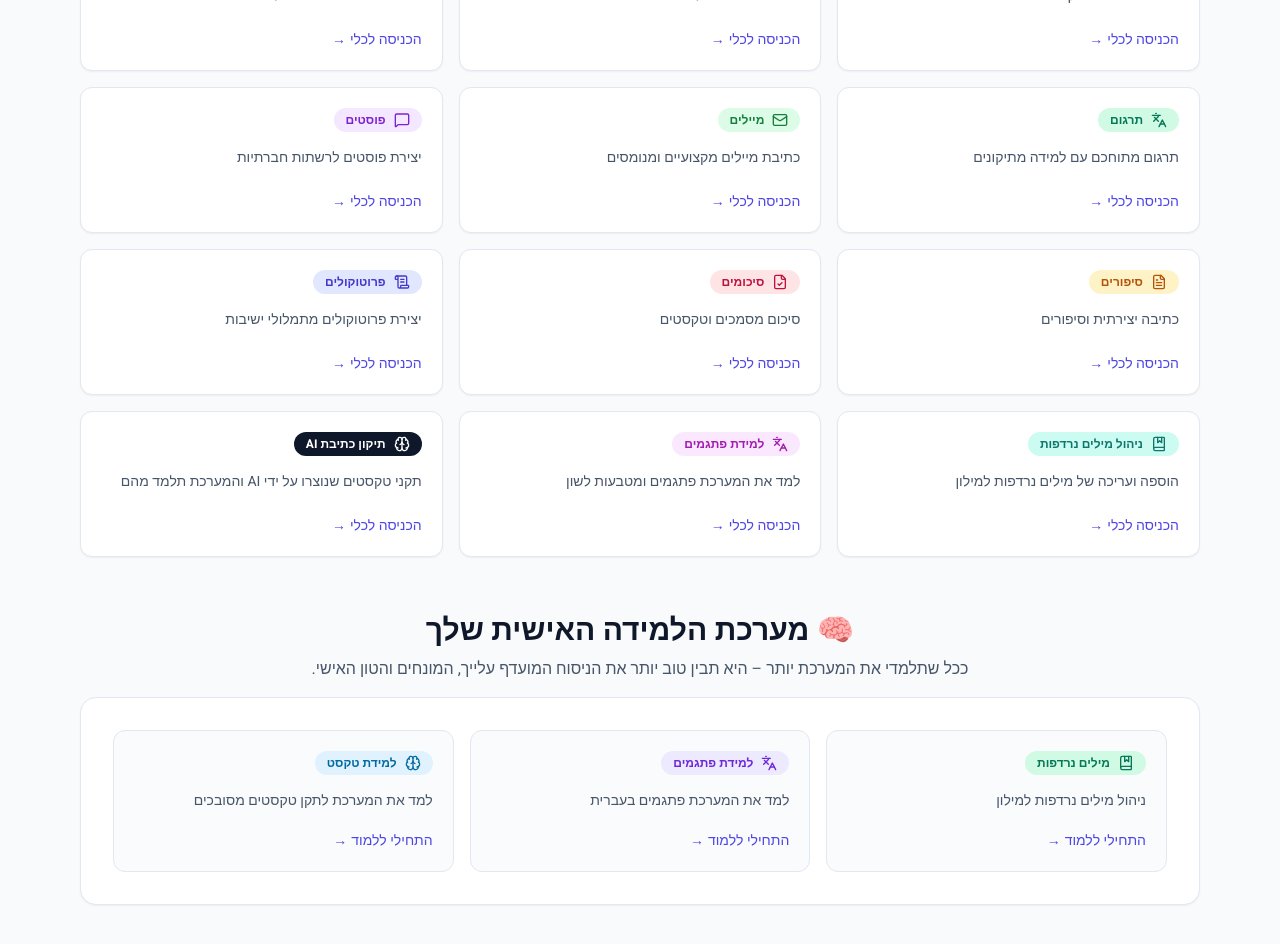
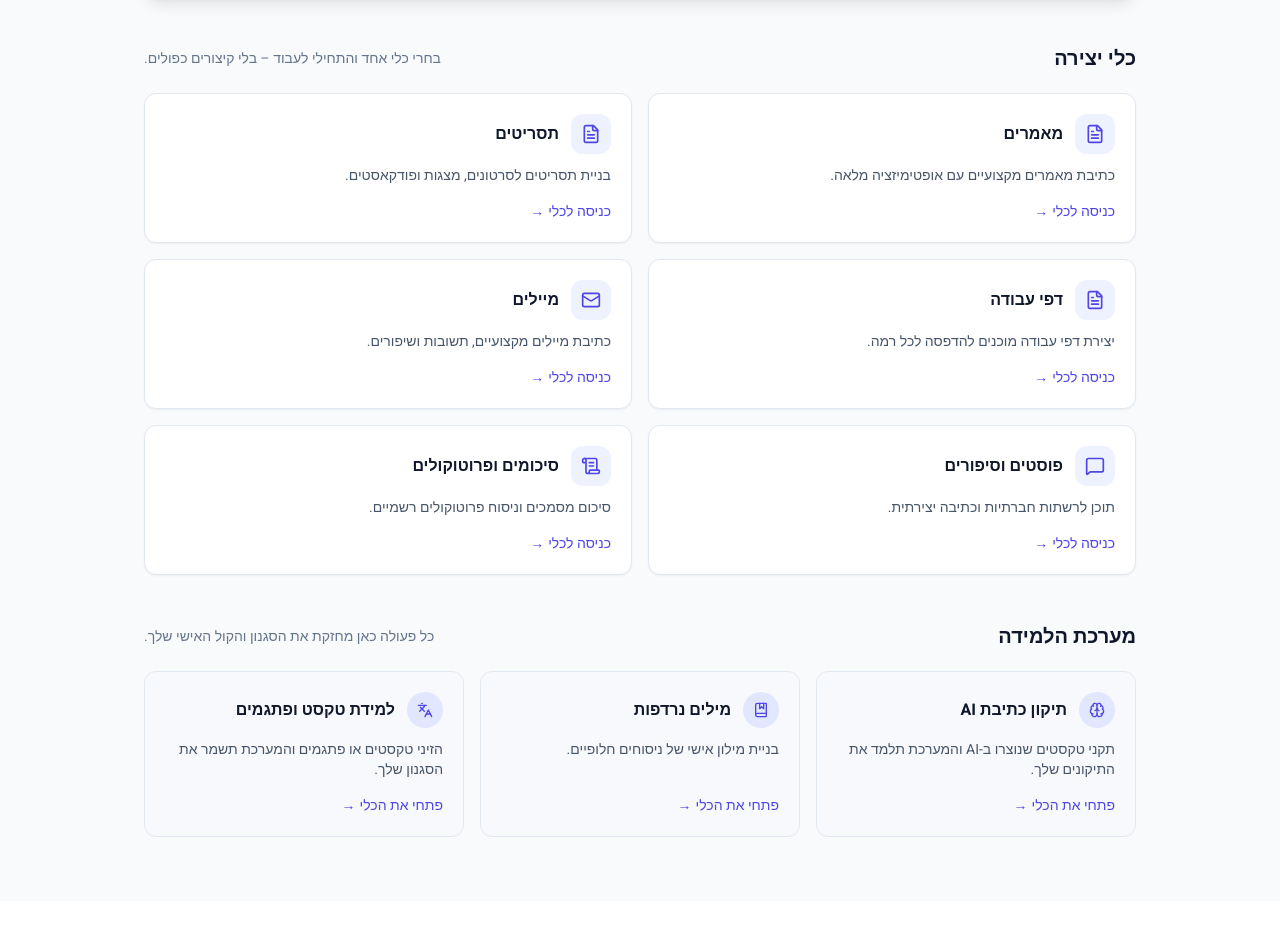
Before and after one commit to liatbenshai/ktiva-evrit, a Next.js app: page /dashboard in a window 1280 px wide. Shown: the part 340-1284 px from the top of the page. After the commit the page ends 1241 px from the top, so only its background shows below. Built offline with nearby package versions, Linux system fonts and the light colour scheme.

Commit message:
Streamline dashboard homepage layout

```diff
--- a/app/(dashboard)/dashboard/page.tsx
+++ b/app/(dashboard)/dashboard/page.tsx
@@ -14,114 +14,63 @@ import {
 } from 'lucide-react';
 import PageHeader from '@/components/layout/PageHeader';
 
-const modules = [
+const writingTools = [
   {
     title: 'מאמרים',
-    description: 'כתיבת מאמרים מקצועיים ואיכותיים',
+    description: 'כתיבת מאמרים מקצועיים עם אופטימיזציה מלאה.',
     icon: FileText,
     href: '/dashboard/articles',
-    badgeClass: 'bg-blue-100 text-blue-700',
   },
   {
     title: 'תסריטים',
-    description: 'כתיבת תסריטים לסרטונים ומצגות',
+    description: 'בניית תסריטים לסרטונים, מצגות ופודקאסטים.',
     icon: FileText,
     href: '/dashboard/scripts',
-    badgeClass: 'bg-cyan-100 text-cyan-700',
   },
   {
-    title: 'דפי עבודה ללימודים',
-    description: 'יצירת דפי עבודה מוכנים להדפסה',
+    title: 'דפי עבודה',
+    description: 'יצירת דפי עבודה מוכנים להדפסה לכל רמה.',
     icon: FileText,
     href: '/dashboard/worksheets',
-    badgeClass: 'bg-yellow-100 text-yellow-700',
-  },
-  {
-    title: 'תרגום',
-    description: 'תרגום מתוחכם עם למידה מתיקונים',
-    icon: Languages,
-    href: '/dashboard/prompts',
-    badgeClass: 'bg-emerald-100 text-emerald-700',
   },
   {
     title: 'מיילים',
-    description: 'כתיבת מיילים מקצועיים ומנומסים',
+    description: 'כתיבת מיילים מקצועיים, תשובות ושיפורים.',
     icon: Mail,
     href: '/dashboard/emails',
-    badgeClass: 'bg-green-100 text-green-700',
   },
   {
-    title: 'פוסטים',
-    description: 'יצירת פוסטים לרשתות חברתיות',
+    title: 'פוסטים וסיפורים',
+    description: 'תוכן לרשתות חברתיות וכתיבה יצירתית.',
     icon: MessageSquare,
     href: '/dashboard/posts',
-    badgeClass: 'bg-purple-100 text-purple-700',
   },
   {
-    title: 'סיפורים',
-    description: 'כתיבה יצירתית וסיפורים',
-    icon: FileText,
-    href: '/dashboard/stories',
-    badgeClass: 'bg-amber-100 text-amber-700',
-  },
-  {
-    title: 'סיכומים',
-    description: 'סיכום מסמכים וטקסטים',
-    icon: FileCheck,
+    title: 'סיכומים ופרוטוקולים',
+    description: 'סיכום מסמכים וניסוח פרוטוקולים רשמיים.',
+    icon: ScrollText,
     href: '/dashboard/summaries',
-    badgeClass: 'bg-rose-100 text-rose-700',
-  },
-  {
-    title: 'פרוטוקולים',
-    description: 'יצירת פרוטוקולים מתמלולי ישיבות',
-    icon: ScrollText,
-    href: '/dashboard/protocols',
-    badgeClass: 'bg-indigo-100 text-indigo-700',
-  },
-  {
-    title: 'ניהול מילים נרדפות',
-    description: 'הוספה ועריכה של מילים נרדפות למילון',
-    icon: BookMarked,
-    href: '/dashboard/synonyms',
-    badgeClass: 'bg-teal-100 text-teal-700',
-  },
-  {
-    title: 'למידת פתגמים',
-    description: 'למד את המערכת פתגמים ומטבעות לשון',
-    icon: Languages,
-    href: '/dashboard/idioms',
-    badgeClass: 'bg-fuchsia-100 text-fuchsia-700',
-  },
-  {
-    title: 'תיקון כתיבת AI',
-    description: 'תקני טקסטים שנוצרו על ידי AI והמערכת תלמד מהם',
-    icon: Brain,
-    href: '/dashboard/ai-correction',
-    badgeClass: 'bg-slate-900 text-white',
   },
 ];
 
-const learningTiles = [
+const learningTools = [
+  {
+    title: 'תיקון כתיבת AI',
+    description: 'תקני טקסטים שנוצרו ב-AI והמערכת תלמד את התיקונים שלך.',
+    icon: Brain,
+    href: '/dashboard/ai-correction',
+  },
   {
     title: 'מילים נרדפות',
-    description: 'ניהול מילים נרדפות למילון',
+    description: 'בניית מילון אישי של ניסוחים חלופיים.',
+    icon: BookMarked,
     href: '/dashboard/synonyms',
-    icon: BookMarked,
-    badgeClass: 'bg-emerald-100 text-emerald-700',
   },
   {
-    title: 'למידת פתגמים',
-    description: 'למד את המערכת פתגמים בעברית',
-    href: '/dashboard/idioms',
+    title: 'למידת טקסט ופתגמים',
+    description: 'הזיני טקסטים או פתגמים והמערכת תשמר את הסגנון שלך.',
     icon: Languages,
-    badgeClass: 'bg-violet-100 text-violet-700',
-  },
-  {
-    title: 'למידת טקסט',
-    description: 'למד את המערכת לתקן טקסטים מסובכים',
     href: '/dashboard/learn',
-    icon: Brain,
-    badgeClass: 'bg-sky-100 text-sky-700',
   },
 ];
 
@@ -134,31 +83,47 @@ export default function DashboardPage() {
         description="כל הכלים שלך לכתיבה מקצועית, שוטפת וטבעית בעברית – במקום אחד"
       />
 
-      <main className="mx-auto w-full max-w-6xl px-4 py-6 sm:py-10">
-        <section className="mb-8 flex flex-col items-center gap-3 text-center sm:mb-10">
-          <h2 className="text-2xl font-semibold text-slate-900 sm:text-3xl">
-            🎯 במה תרצי להתמקד היום?
-          </h2>
-          <p className="max-w-2xl text-sm text-slate-600 sm:text-base">
-            בחרי קטגוריה, הזיני טקסט או הוראות – והמערכת תוביל אותך צעד-צעד לכתיבה עברית טבעית ומקצועית.
+      <main className="mx-auto w-full max-w-5xl px-4 pb-16">
+        <section className="mt-6 rounded-2xl bg-gradient-to-br from-indigo-500 via-purple-500 to-pink-500 p-6 text-white shadow-lg sm:p-10">
+          <div className="space-y-4 text-center sm:space-y-5">
+            <h2 className="text-2xl font-semibold sm:text-3xl">מתחילים לכתוב?</h2>
+            <p className="text-sm text-white/90 sm:text-base">
+              הזיני טקסט לקבלת ניתוח, תיקון ולמידה בזמן אמת. כל תיקון שתאשרי משפר את המערכת שלך.
             </p>
+            <div className="flex justify-center">
+              <Link
+                href="/dashboard/ai-correction"
+                className="inline-flex items-center gap-2 rounded-full bg-white px-6 py-3 text-sm font-semibold text-indigo-600 shadow-md transition hover:-translate-y-0.5 hover:shadow-lg"
+              >
+                התחילי לתקן טקסט
+                <span aria-hidden>→</span>
+              </Link>
+            </div>
+          </div>
         </section>
 
-        <section aria-label="כלי כתיבה" className="space-y-6">
-          <div className="grid grid-cols-1 gap-4 sm:grid-cols-2 lg:grid-cols-3">
-            {modules.map(({ title, description, icon: Icon, href, badgeClass }) => (
+        <section className="mt-12 space-y-5">
+          <div className="flex items-center justify-between">
+            <h3 className="text-lg font-semibold text-slate-900 sm:text-xl">כלי יצירה</h3>
+            <p className="text-xs text-slate-500 sm:text-sm">בחרי כלי אחד והתחילי לעבוד – בלי קיצורים כפולים.</p>
+          </div>
+
+          <div className="grid grid-cols-1 gap-4 sm:grid-cols-2">
+            {writingTools.map(({ title, description, icon: Icon, href }) => (
               <Link
                 key={href}
                 href={href}
-                className="group flex flex-col rounded-xl border border-slate-200 bg-white p-5 shadow-sm transition hover:-translate-y-1 hover:shadow-md focus-visible:outline-none focus-visible:ring-2 focus-visible:ring-indigo-400"
+                className="group flex flex-col justify-between rounded-xl border border-slate-200 bg-white p-5 shadow-sm transition hover:-translate-y-1 hover:border-indigo-200 hover:shadow-md focus-visible:outline-none focus-visible:ring-2 focus-visible:ring-indigo-400"
               >
-                <div className={`mb-4 inline-flex w-fit items-center gap-2 rounded-full px-3 py-1 text-xs font-semibold ${badgeClass}`}>
-                  <Icon className="h-4 w-4" />
-                  <span>{title}</span>
+                <div className="flex items-center gap-3">
+                  <span className="flex h-10 w-10 items-center justify-center rounded-xl bg-indigo-50 text-indigo-600">
+                    <Icon className="h-5 w-5" />
+                  </span>
+                  <h4 className="text-base font-semibold text-slate-900">{title}</h4>
                 </div>
-                <p className="text-sm text-slate-600">{description}</p>
-                <span className="mt-6 inline-flex items-center gap-1 text-sm font-medium text-indigo-600 transition group-hover:gap-2">
-                  הכניסה לכלי
+                <p className="mt-3 flex-1 text-sm text-slate-600">{description}</p>
+                <span className="mt-4 inline-flex items-center gap-1 text-sm font-medium text-indigo-600 transition group-hover:gap-2">
+                  כניסה לכלי
                   <span aria-hidden>→</span>
                 </span>
               </Link>
@@ -166,36 +131,32 @@ export default function DashboardPage() {
           </div>
         </section>
 
-        <section className="mt-14 space-y-4">
-          <div className="flex flex-col items-center gap-2 text-center">
-            <h2 className="text-2xl font-semibold text-slate-900 sm:text-3xl">
-              🧠 מערכת הלמידה האישית שלך
-            </h2>
-            <p className="max-w-3xl text-sm text-slate-600 sm:text-base">
-              ככל שתלמדי את המערכת יותר – היא תבין טוב יותר את הניסוח המועדף עלייך, המונחים והטון האישי.
-            </p>
+        <section className="mt-12 space-y-5">
+          <div className="flex items-center justify-between">
+            <h3 className="text-lg font-semibold text-slate-900 sm:text-xl">מערכת הלמידה</h3>
+            <p className="text-xs text-slate-500 sm:text-sm">כל פעולה כאן מחזקת את הסגנון והקול האישי שלך.</p>
           </div>
 
-          <div className="rounded-2xl border border-slate-200 bg-white p-6 shadow-sm sm:p-8">
           <div className="grid grid-cols-1 gap-4 sm:grid-cols-3">
-              {learningTiles.map(({ title, description, href, icon: Icon, badgeClass }) => (
+            {learningTools.map(({ title, description, icon: Icon, href }) => (
               <Link
                 key={href}
                 href={href}
-                  className="group flex flex-col rounded-xl border border-slate-200 bg-slate-50/80 p-5 transition hover:-translate-y-1 hover:border-indigo-200 hover:bg-white hover:shadow-md focus-visible:outline-none focus-visible:ring-2 focus-visible:ring-indigo-400"
+                className="group flex h-full flex-col justify-between rounded-xl border border-slate-200 bg-slate-50/70 p-5 transition hover:-translate-y-1 hover:border-indigo-200 hover:bg-white hover:shadow-md focus-visible:outline-none focus-visible:ring-2 focus-visible:ring-indigo-400"
               >
-                  <div className={`mb-4 inline-flex w-fit items-center gap-2 rounded-full px-3 py-1 text-xs font-semibold ${badgeClass}`}>
+                <div className="flex items-center gap-3">
+                  <span className="flex h-9 w-9 items-center justify-center rounded-full bg-indigo-100 text-indigo-600">
                     <Icon className="h-4 w-4" />
-                    <span>{title}</span>
+                  </span>
+                  <h4 className="text-base font-semibold text-slate-900">{title}</h4>
                 </div>
-                  <p className="text-sm text-slate-600">{description}</p>
-                  <span className="mt-5 inline-flex items-center gap-1 text-sm font-medium text-indigo-600 transition group-hover:gap-2">
-                    התחילי ללמוד
+                <p className="mt-3 flex-1 text-sm text-slate-600">{description}</p>
+                <span className="mt-4 inline-flex items-center gap-1 text-sm font-medium text-indigo-600 transition group-hover:gap-2">
+                  פתחי את הכלי
                   <span aria-hidden>→</span>
                 </span>
               </Link>
             ))}
-            </div>
           </div>
         </section>
       </main>
```
Lines whose indentation alone changed are shown as unchanged.
